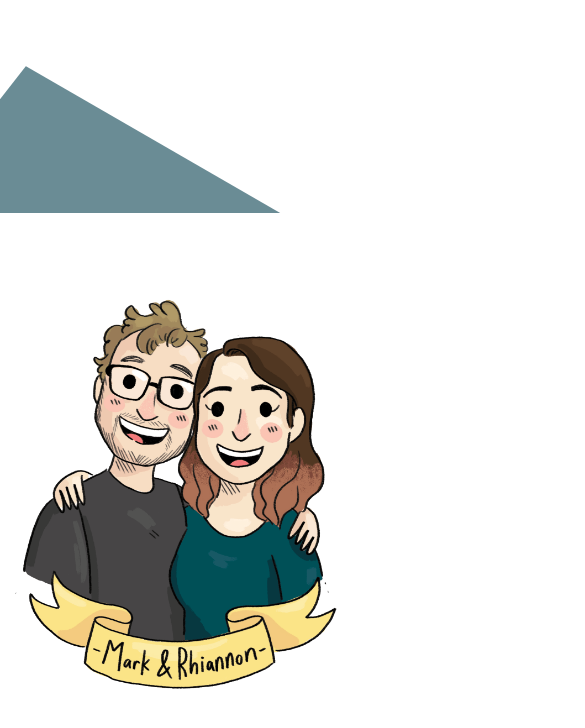
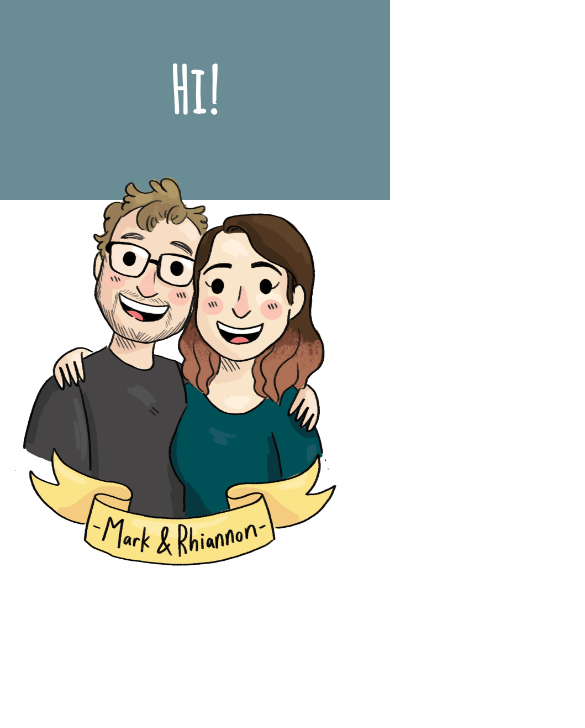
Before and after one commit to mthomasuk/wedding-website, a React (Create React App) app in the folder front-end/: page / in a window 390 px wide. Shown: the top 728 px of the page, 585 px wide, since content can reach past the window. Built offline with nearby package versions, Linux system fonts and the light colour scheme.

Commit message:
mothafuckin CSS

```diff
--- a/front-end/src/App.js
+++ b/front-end/src/App.js
@@ -6,7 +6,11 @@ import LandingPage from "./components/landing";
 export default () => (
     <Router>
         <Switch>
-            <Route exact path="/:key" component={LandingPage} />
+            <Route
+                exact
+                path="/:key"
+                component={LandingPage}
+            />
             <Route exact path="/" component={LandingPage} />
         </Switch>
     </Router>
--- a/front-end/src/components/landing/Landing.css
+++ b/front-end/src/components/landing/Landing.css
@@ -8,6 +8,7 @@
   position: relative;
   height: 100%;
   text-align: center;
+  overflow-x: hidden;
   -webkit-font-smoothing: antialiased;
   -moz-osx-font-smoothing: grayscale;
 }
@@ -77,7 +78,10 @@
 }
 
 .Slash-bottom {
-  bottom: 0;
+  bottom: -205px;
+  transform: rotate(-87deg);
+  height: 1000px;
+  width: 130px;
 }
 
 @media (max-width: 770px) {
@@ -86,14 +90,48 @@
   }
 }
 
-@media (max-width: 400px) {
+@media (max-width: 690px) {
+  .Landing-header h1 {
+    font-size: 2em;
+    max-width: 350px;
+    margin: 0;
+  }
+
+  .Slash-bottom {
+    bottom: -135px;
+  }
+}
+
+@media (max-width: 600px) {
+  .Landing-header {
+    padding: 15% 15% 20%;
+  }
+
   .Landing-header h1 {
     font-size: 1.8em;
+    margin: 0 auto;
     text-align: center;
   }
 
   .Landing-background {
+    background-position: center;
     height: 66%;
+    margin-top: -110px;
     position: relative;
   }
+
+  .Slash-left,
+  .Slash-right {
+    display: none;
+  }
+
+  .Slash-bottom {
+    top: -190px;
+  }
 }
+
+@media (max-width: 350px) {
+  .Landing-header h1 {
+    font-size: 1.3em;
+  }
+}
```
